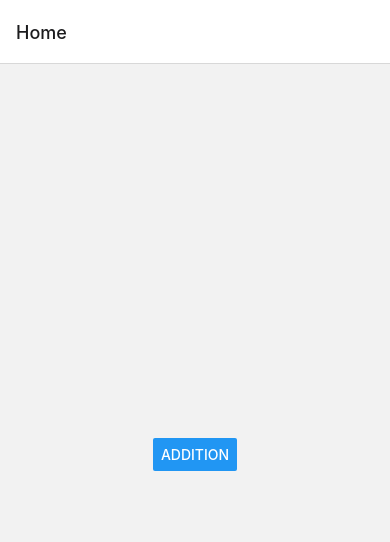
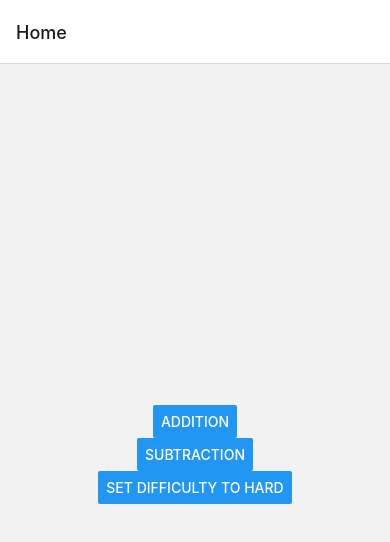
Before and after one commit to JashanB/React-Native-Flashcards, a React Native app: screen / in a window 390 px wide. Shown: the top 542 px of the page. Built offline with nearby package versions, Linux system fonts and the light colour scheme.

Commit message:
adding difficulty setting

```diff
--- a/App.tsx
+++ b/App.tsx
@@ -1,4 +1,4 @@
-import React from 'react';
+import React, { useState } from 'react';
 import type {PropsWithChildren} from 'react';
 import {
   SafeAreaView,
@@ -29,14 +29,17 @@ const Stack = createNativeStackNavigator();
 //Main display
 const HomeScreen = () => {
   const navigation = useNavigation();
+  const [difficulty, setDifficulty] = useState('easy');
 
-  const handleGameClick = (destination) => {
-    navigation.navigate(destination);
+  const handleGameClick = (screenName) => {
+    navigation.navigate(screenName, { difficulty });
   };
 
   return (
     <View style={styles.container}>
-      <Button title="Addition" onPress={() => handleGameClick()} />
+      <Button title="Addition" onPress={() => handleGameClick('AdditionScreen')} />
+      <Button title="Subtraction" onPress={() => handleGameClick('SubtractionScreen')} />
+      <Button title="Set Difficulty to Hard" onPress={() => setDifficulty('hard')} />
     </View>
   );
 };
@@ -47,7 +50,8 @@ const App = () => {
     <NavigationContainer>
       <Stack.Navigator>
         <Stack.Screen name="Home" component={HomeScreen} />
-        <Stack.Screen name="GameScreen" component={GameScreen} />
+        <Stack.Screen name="AdditionScreen" component={GameScreen} />
+        <Stack.Screen name="SubtractionScreen" component={GameScreen} />
       </Stack.Navigator>
     </NavigationContainer>
   );
```
